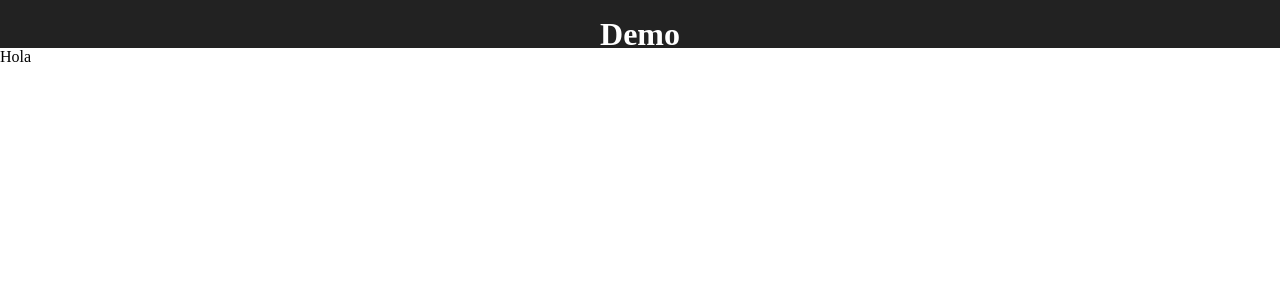
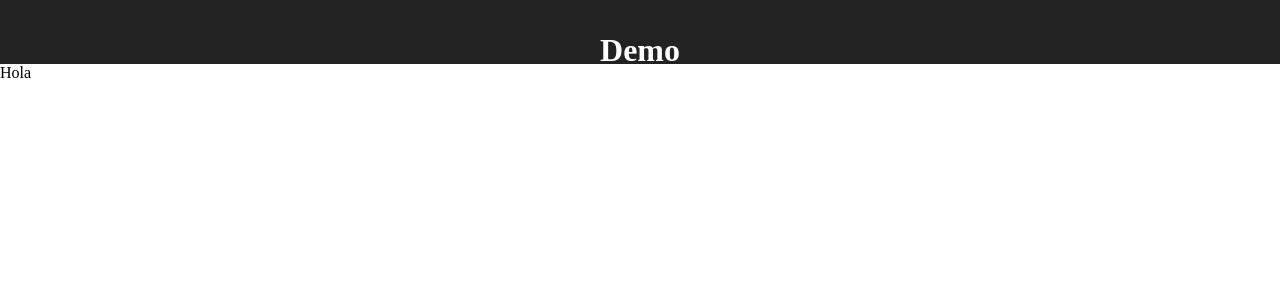
Before and after one commit to CarbajalS/FramaTemplate, a Jekyll site: the page built from index.html, in a window 1280 px wide. Shown: the top 300 px of the page. Built offline with Jekyll 4.4.1, drawn with Linux system fonts in a browser that asks for light colours.

Commit message:
Add files via upload

```diff
--- a/assets/css/sitio/styles.css
+++ b/assets/css/sitio/styles.css
@@ -8,12 +8,12 @@ body {
 
 .header {
 width:100%;
-height:3em;
+height:4em;
 }
 
 .header p {
 font-size:2em;
-padding:0.5em 0em 0.5em 0em;
+padding:1em 0em;
 text-align:center;
 font-weight:bold;
 }
```
